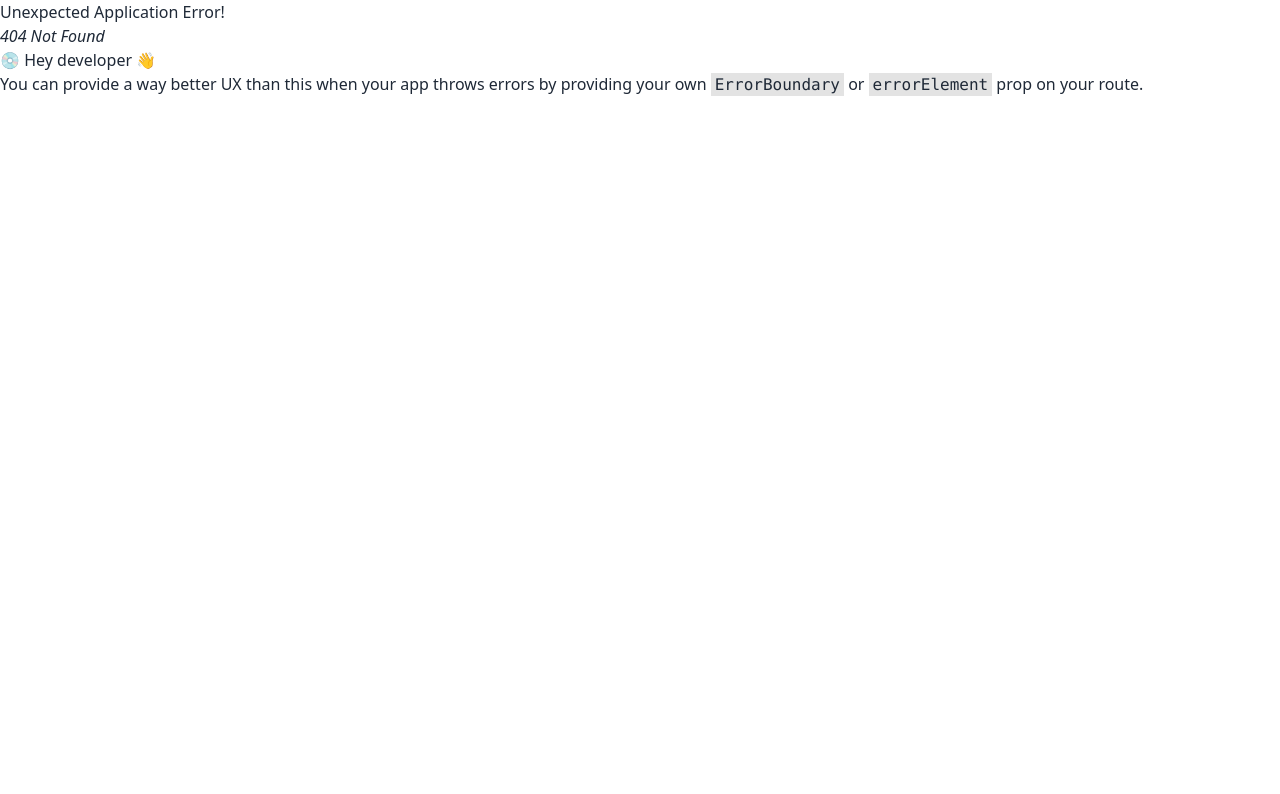
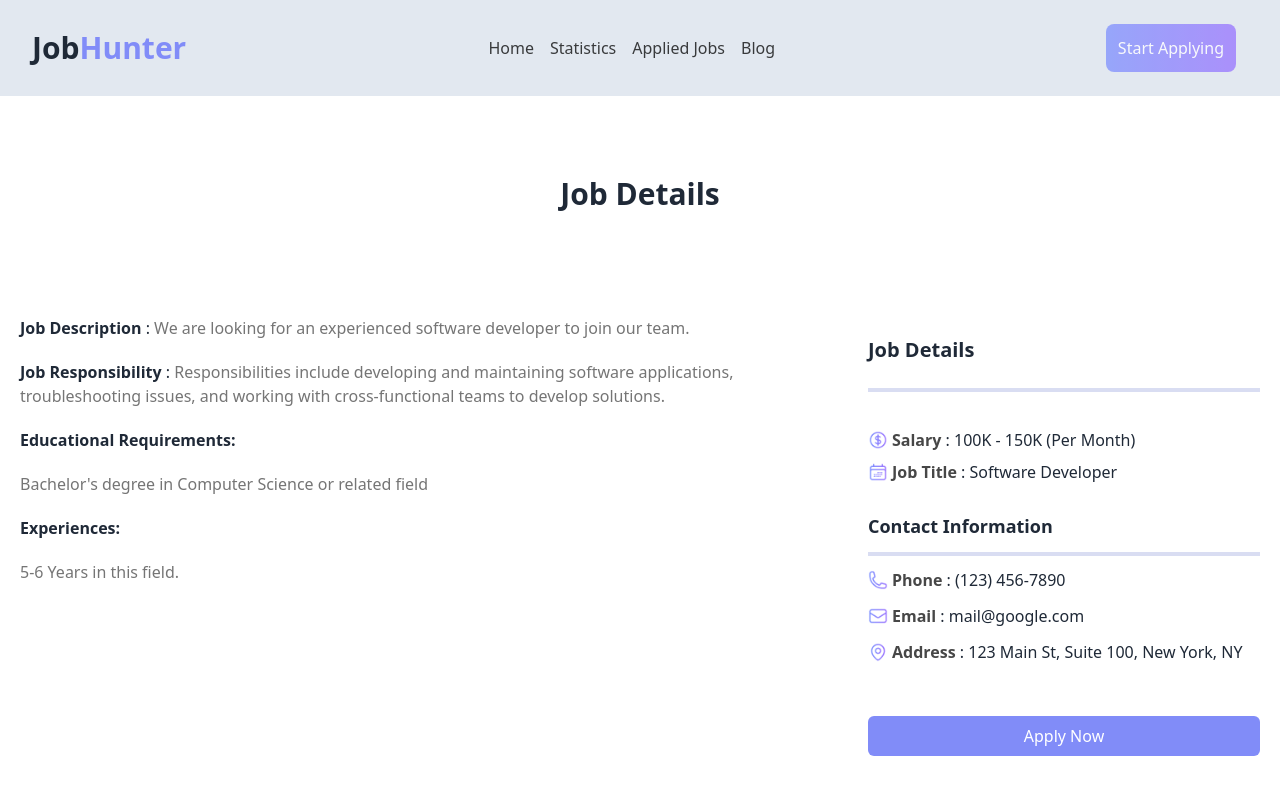
Before and after one commit to alaminh63/Job-Hunter, a React (Vite) app: page /job-details/1 in a window 1280 px wide. Before the commit this address had no page. Shown: the top 794 px of the page. Built offline with nearby package versions, Linux system fonts and the light colour scheme.

Commit message:
applied job changes

```diff
--- /dev/null
+++ b/src/components/JobDetails.jsx
@@ -0,0 +1,109 @@
+import React from "react";
+import { useParams } from "react-router-dom";
+
+import { useDataGlobally } from "../Context/Context";
+import { setData } from "../utils/LocalHelper";
+
+const JobDetails = () => {
+  const { cards } = useDataGlobally();
+  const { id } = useParams();
+  const job = cards.find((card) => card._id === id);
+
+  if (!job) {
+    return;
+  }
+
+  const handleJobData = (id) => {
+    setData(id);
+  };
+
+  return (
+    <section>
+      <h1 className="text-center font-bold text-3xl py-20">Job Details</h1>
+      <br></br>
+      <div className="md:grid md:grid-cols-3 gap-8 -full">
+        <div className="col-span-2">
+          <h1 className="mb-5">
+            <span className="font-bold">Job Description</span> :{" "}
+            <span className="text-[#757575]"> {job.description}</span>
+          </h1>
+          <h1 className="mb-5">
+            <span className="font-bold">Job Responsibility</span> :{" "}
+            <span className="text-[#757575]">{job.jobResponsibility}</span>
+          </h1>
+          <h1 className="my-5 font-bold">Educational Requirements:</h1>
+          <p className="mb-5 text-[#757575]">{job.requirements}</p>
+          <h1 className="font-bold mb-5">Experiences:</h1>
+          <p className="text-[#757575]">{job.experiences}</p>
+        </div>
+        <div>
+          <h1 className="font-bold text-xl mb-6 mt-5">Job Details</h1>
+          <hr className="border-2 border-[#d9ddf2]" />
+          <div className="my-7 ">
+            <div className="flex items-center gap-1">
+              <img className="w-5 h-5" src="/assets/Icons/Frame.png" alt="" />
+              <div>
+                <p className="my-2">
+                  {" "}
+                  <span className="font-bold text-[#474747]">Salary</span> :
+                  100K - 150K (Per Month)
+                </p>
+              </div>
+            </div>
+            <div className="flex items-center gap-1">
+              <img className="w-5 h-5" src="/assets/Icons/Frame-1.png" alt="" />
+              <div>
+                <p>
+                  {" "}
+                  <span className="font-bold text-[#474747]">
+                    Job Title
+                  </span> : {job.jobTitle}{" "}
+                </p>
+              </div>
+            </div>
+          </div>
+          <h1 className="font-bold text-lg mb-3">Contact Information</h1>
+          <hr className="border-2 border-[#d9ddf2]" />
+          <div className="flex items-center gap-1">
+            <img className="w-5 h-5" src="/assets/Icons/Frame-2.png" alt="" />
+            <div>
+              <p className="my-3">
+                {" "}
+                <span className="font-bold text-[#474747]">Phone</span> :{" "}
+                {job.phone}
+              </p>
+            </div>
+          </div>
+          <div className="flex items-center gap-1">
+            <img className="w-5 h-5" src="/assets/Icons/Frame-3.png" alt="" />
+            <div>
+              <p>
+                {" "}
+                <span className="font-bold text-[#474747]">Email</span> :{" "}
+                {job.email}
+              </p>
+            </div>
+          </div>
+          <div className="flex items-center gap-1">
+            <img className="w-5 h-5" src="/assets/Icons/Frame-4.png" alt="" />
+            <div>
+              <p className="my-3">
+                {" "}
+                <span className="font-bold text-[#474747]">Address</span> :{" "}
+                {job.address}
+              </p>
+            </div>
+          </div>
+          <button
+            onClick={() => handleJobData(job._id)}
+            className="my-10 w-full p-2 rounded-md text-white bg-indigo-400"
+          >
+            Apply Now
+          </button>
+        </div>
+      </div>
+    </section>
+  );
+};
+
+export default JobDetails;
--- a/src/main.jsx
+++ b/src/main.jsx
@@ -8,7 +8,7 @@ import Home from "./Pages/Home/Home";
 import { DataProvider } from "./Context/Context";
 import AppliedJobs from "./Pages/AppliedJobs";
 import LoderApplied from "./components/LoaderApplied";
-
+import JobDetails from "./components/JobDetails";
 
 const router = createBrowserRouter([
   {
@@ -24,6 +24,10 @@ const router = createBrowserRouter([
         element: <AppliedJobs></AppliedJobs>,
         loader: LoderApplied,
       },
+      {
+        path: "/job-details/:id",
+        element: <JobDetails />,
+      },
     ],
   },
 ]);
```
